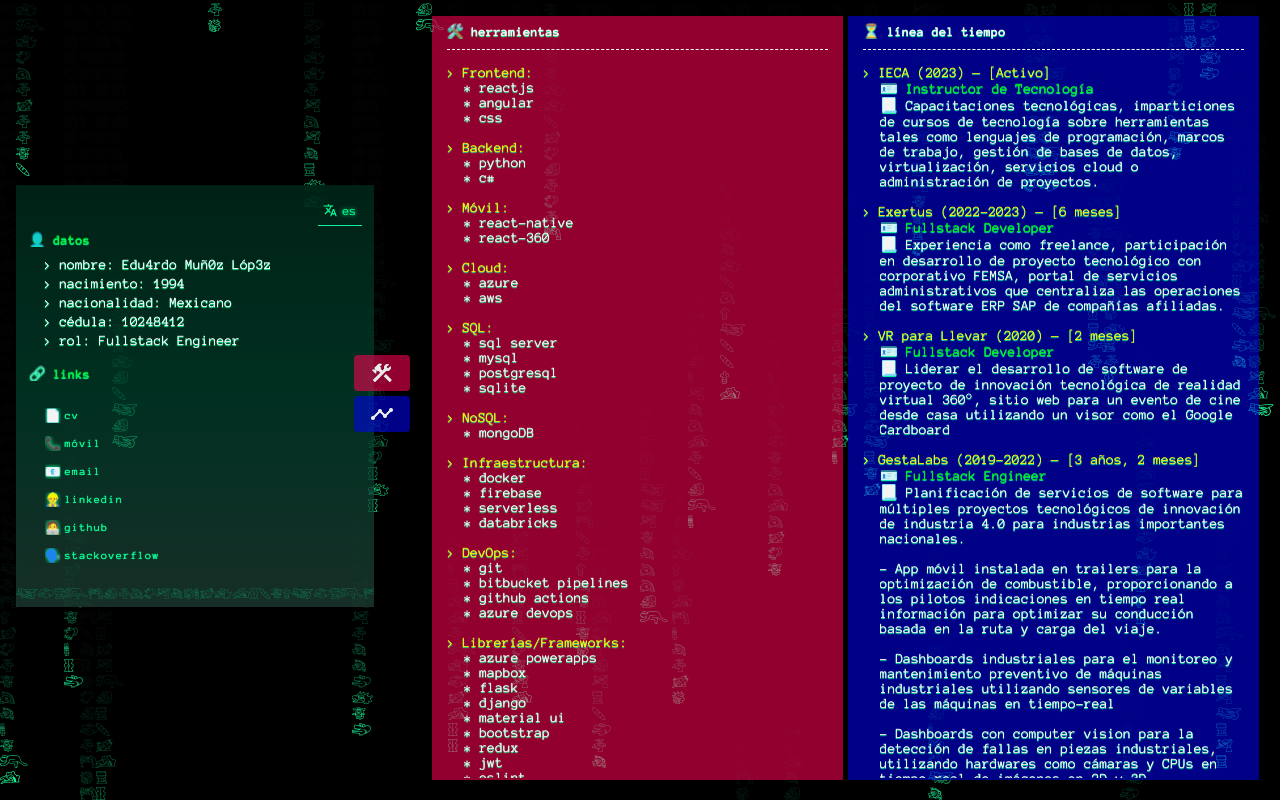
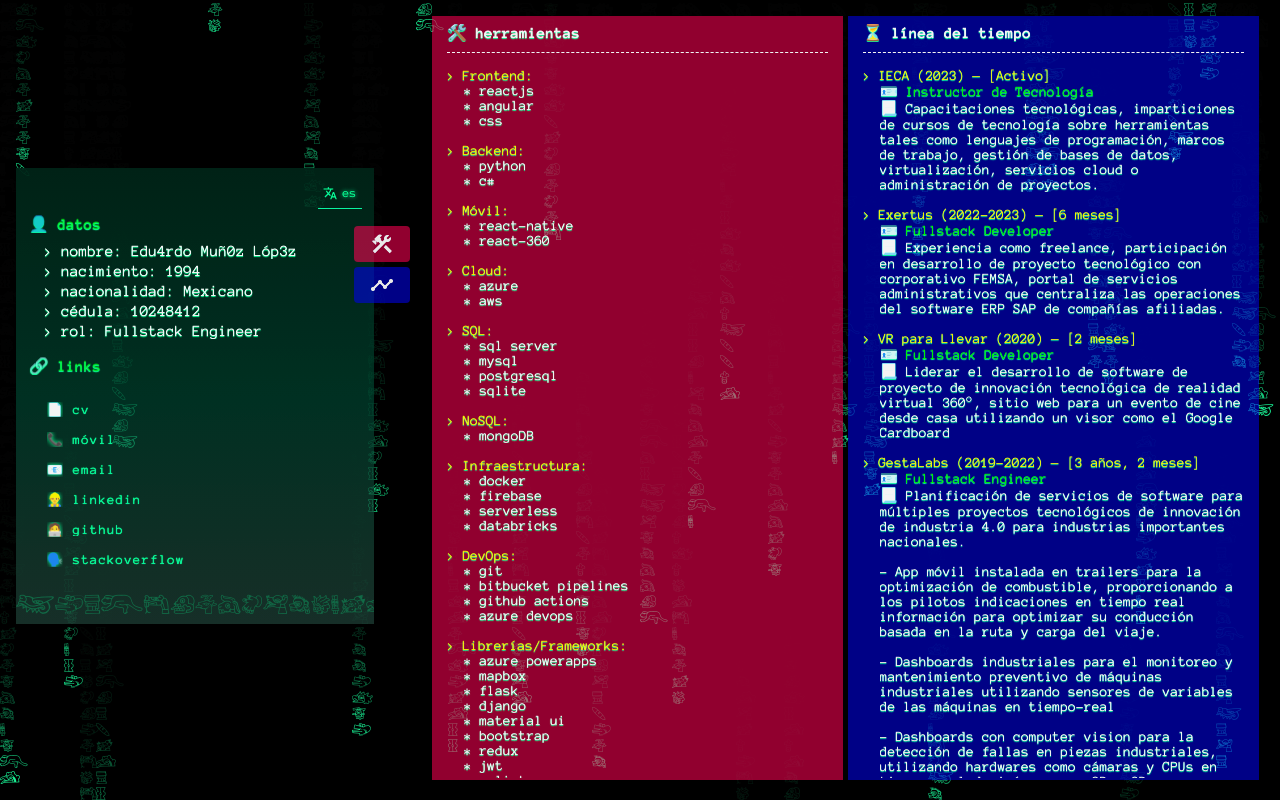
Before and after one commit to eml-bin/bio.eml.run, a React app: page / in a window 1280 px wide. Built offline with nearby package versions, Linux system fonts and the light colour scheme; some packages are replaced by stand-ins of ours; no server answers.

Commit message:
update bio

```diff
--- a/package.json
+++ b/package.json
@@ -10,6 +10,7 @@
     "@testing-library/jest-dom": "^5.16.5",
     "@testing-library/react": "^13.4.0",
     "@testing-library/user-event": "^13.5.0",
+    "firebase": "^10.3.1",
     "firebase-tools": "^12.3.0",
     "i18next": "^22.5.0",
     "i18next-http-backend": "^2.2.1",
--- a/src/assets/index.css
+++ b/src/assets/index.css
@@ -68,7 +68,7 @@ hr.dashed {
     /* color: var(--lightgray-rgba-35); */
     color: var(--tearsgreen-rgba-25);
     white-space: nowrap;
-    font-size: 0.85rem;
+    font-size: 1.5rem;
 }
 
 .binary-jumpline::before {
--- a/src/components/InfoBox/infobox.css
+++ b/src/components/InfoBox/infobox.css
@@ -17,7 +17,7 @@
 }
 
 .infobox .title span {
-    font-size: 0.85rem;
+    font-size: 1rem;
     font-weight: bold;
     margin-top: auto;
     margin-bottom: auto;
--- a/src/core/Constants.js
+++ b/src/core/Constants.js
@@ -1,5 +1,3 @@
-import { useTranslation } from "react-i18next"
-
 export const mexColors = [
     '1AF597', 'FFFFFF', 'ef0e02'
 ]
--- a/src/core/hooks/useFormatters.js
+++ b/src/core/hooks/useFormatters.js
@@ -39,7 +39,7 @@ export const useFormatters = () => {
         if (duration.months) {
             return `${duration.months} ${t(pluralOrNot("meses", duration.months))}`
         }
-    }, [])
+    }, [t])
 
     return {
         linkFormatter,
--- a/src/index.js
+++ b/src/index.js
@@ -2,30 +2,20 @@ import React from 'react';
 import ReactDOM from 'react-dom/client';
 import reportWebVitals from './reportWebVitals';
 
+import { ThemeProvider } from '@emotion/react';
+import { theme } from './mui-theme'
+
 import './assets/index.css'
-import { Bio } from './layout/web/bio';
-import BackgroundContainer from './components/BackgroundContainer';
-import { ThemeProvider } from '@emotion/react';
-
-import { theme } from './mui-theme'
-import { BrowserView, MobileView } from 'react-device-detect';
-import { BioMobile } from './layout/mobile/bio';
 import './i18n';
 
+import App from './layout/App';
+
 const root = ReactDOM.createRoot(document.getElementById('root'));
+
 root.render(
   <React.StrictMode>
     <ThemeProvider theme={theme}>
-        <BrowserView>
-          <BackgroundContainer device={'browser'}>
-              <Bio />
-          </BackgroundContainer>
-        </BrowserView>
-        <MobileView>
-          <BackgroundContainer device={'mobile'}>
-            <BioMobile />
-          </BackgroundContainer>
-        </MobileView>
+        <App />
     </ThemeProvider>
   </React.StrictMode>
 );
--- /dev/null
+++ b/src/layout/App.js
@@ -0,0 +1,42 @@
+import { BrowserView, MobileView } from "react-device-detect"
+import BackgroundContainer from "../components/BackgroundContainer"
+import { Bio } from "./web/bio"
+import { BioMobile } from "./mobile/bio"
+
+// Import the functions you need from the SDKs you need
+import { initializeApp } from "firebase/app";
+import { getAnalytics } from "firebase/analytics";
+
+const App = () => {
+
+    const firebaseConfig = {
+        apiKey: `${process.env.REACT_APP_FIREBASE_APIKEY}`,
+        authDomain: "bio-eml.firebaseapp.com",
+        projectId: "bio-eml",
+        storageBucket: "bio-eml.appspot.com",
+        messagingSenderId: "392274280098",
+        appId: "1:392274280098:web:8c95deb8096b77a26e61fb",
+        measurementId: "G-FNK5E6TKSK"
+    };
+
+    // Initialize Firebase
+    const app = initializeApp(firebaseConfig);
+    getAnalytics(app);
+
+    return (
+        <>
+            <BrowserView>
+                <BackgroundContainer device={'browser'}>
+                    <Bio />
+                </BackgroundContainer>
+            </BrowserView>
+            <MobileView>
+                <BackgroundContainer device={'mobile'}>
+                    <BioMobile />
+                </BackgroundContainer>
+            </MobileView>
+        </>
+    )
+}
+
+export default App
--- a/src/layout/data/data.css
+++ b/src/layout/data/data.css
@@ -35,8 +35,8 @@
 
 .links a {
     display: flex;
-    margin-right: 13px;
     text-decoration: none;
+    padding: 2px;
 }
 
 .links a span:first-child {
@@ -47,11 +47,11 @@
 
 .links a span:nth-child(2) {
     color: var(--tearsgreen-rgb);
-    font-size: 0.7rem;
+    font-size: 0.85rem;
     letter-spacing: 1.2px;
     margin-top: auto;
     margin-bottom: auto;
-    padding-left: 4px;
+    padding-left: 10px;
     text-shadow: 0 0 1px var(--tearsgreen-rgb);
 }
 
--- a/src/layout/web/bio/bio.css
+++ b/src/layout/web/bio/bio.css
@@ -13,7 +13,6 @@
 
 .principal-grid {
     height: 95vh;
-    font-size: 0.9rem;
 }
 
 .principal-grid .mossgreen-window {
@@ -26,12 +25,12 @@
 
 .principal-grid .menu {
     position: relative;
+    top: -17%;
     left: -20px;
-    width: auto;
     display: flex;
     flex-direction: column;
+    width: auto;
     background-color: transparent;
-    justify-content: flex-start;
 }
 
 .principal-grid .menu button {
```
Also changed, not shown: 1 other file.
